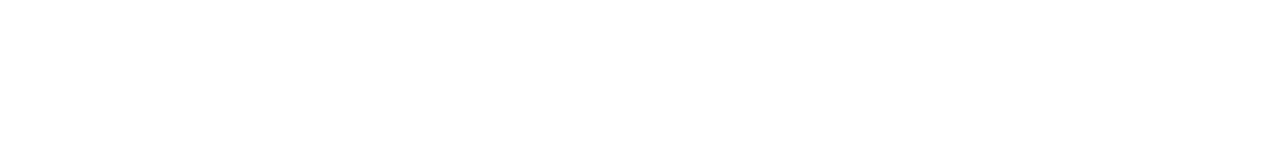
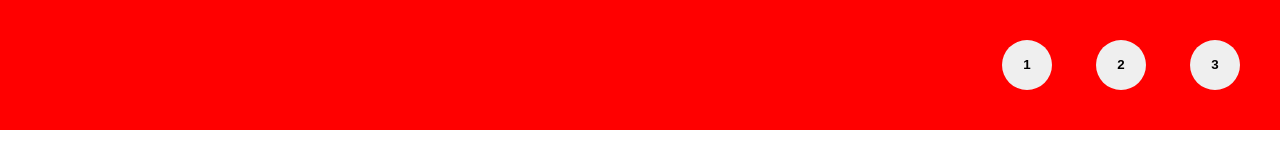
Before and after one commit to Scarpaz14/htmlcss-shoes, a plain HTML site: page index.html in a window 1280 px wide. Drawn offline with Linux system fonts and the light colour scheme.

Commit message:
aggiunto header e annessi pulsanti

```diff
--- a/css/style.css
+++ b/css/style.css
@@ -0,0 +1,29 @@
+*{
+    margin: 0;
+    padding:0;
+    box-sizing: border-box;
+}
+
+header{
+    width: 100%;
+    height:100%vh;
+    background-color: red;
+
+}
+.link{
+    text-align:right;
+    background-color: red;
+    padding:20px;
+}
+
+.btn{
+    padding: 0 10px;
+    margin:20px;
+    height:50px;
+    width: 50px;
+    border-radius: 50%;
+    text-align: center;
+    line-height: 50px;
+    border:none;
+    font-weight:900;
+}
--- a/index.html
+++ b/index.html
@@ -5,8 +5,28 @@
     <meta http-equiv="X-UA-Compatible" content="IE=edge">
     <meta name="viewport" content="width=device-width, initial-scale=1.0">
     <title>shoes</title>
+    <link rel="stylesheet" href="css/style.css">
 </head>
-<body>
+    <body>
+        <header>
+            <div class="link">
+            <button class="btn">1</button>
+            <button class="btn">2</button>
+            <button class="btn">3</button>
+        </div>
+        </header>
+        <main>
+                <section>
 
-</body>
+                </section>
+
+                <section>
+
+                </section>
+
+                <section>
+
+                </section>
+            </main>
+    </body>
 </html>
```
